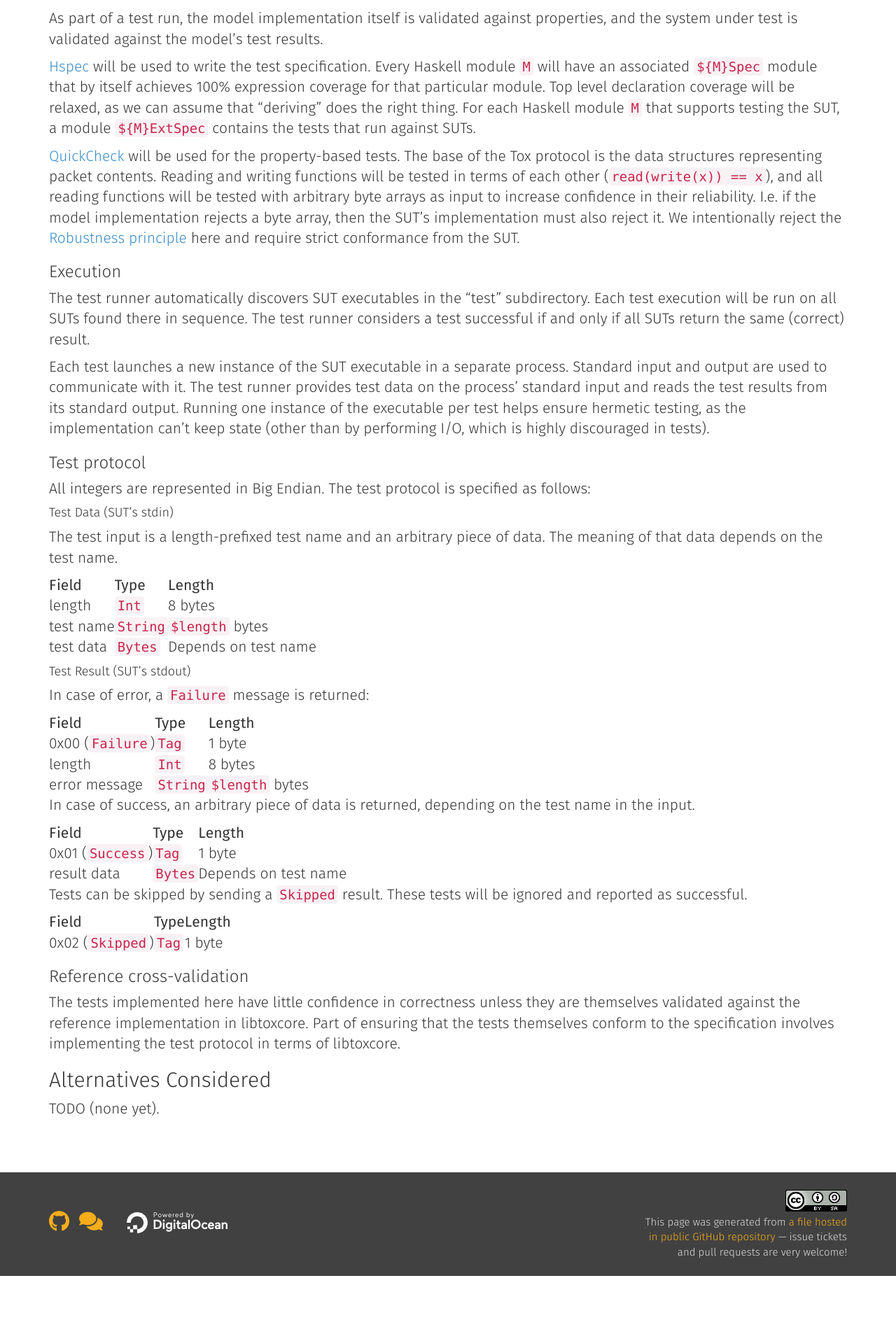
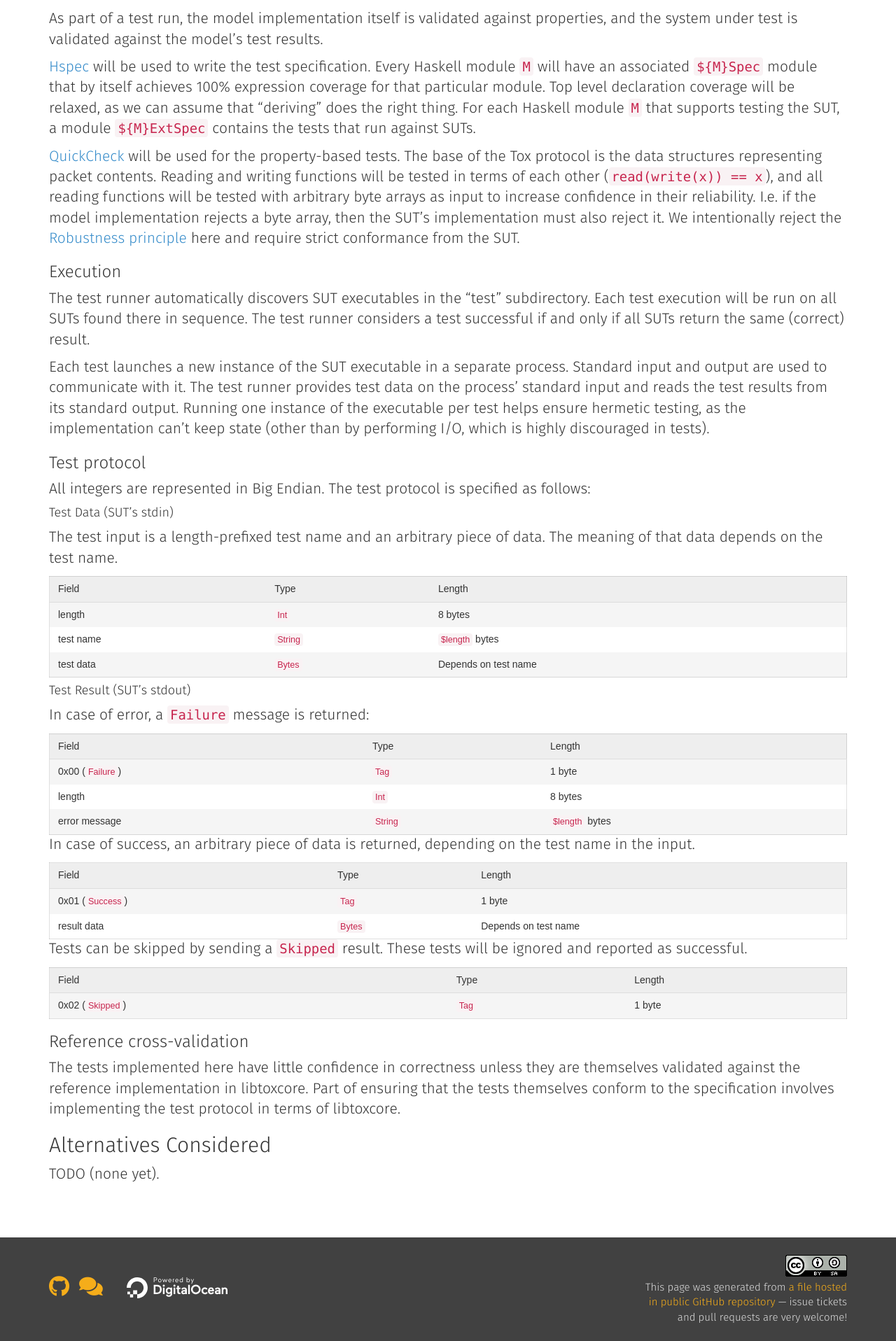
Before and after one commit to TokTok/website, a Jekyll site: the page built from toktok/designs/testing.md, in a window 1280 px wide. Shown: the part 1764-3680 px from the top of the page at 70% size. Built offline with Jekyll 4.4.1, drawn with Linux system fonts in a browser that asks for light colours; nearby versions of some CDN libraries; before the commit the page ends 3587 px from its top, so only the background shows below that.

Commit message:
Fix tables design. Close #116

```diff
--- a/toktok/static/css/style.css
+++ b/toktok/static/css/style.css
@@ -23,6 +23,107 @@ a {
 	border-color: #ECF0F1;
 	margin-bottom: 0;
 	border-radius: 0;
+}
+
+table {
+  width: 100%;
+  display: table;
+  border-spacing: 0;
+  border-radius: 0;
+  border: 1px solid rgba(0, 0, 0, 0.12);
+}
+
+table * {
+  font-family: sans-serif;
+}
+
+table a {
+  color: blue;
+  text-decoration: none;
+  font-weight: normal;
+}
+
+table a:hover {
+  font-weight: bold;
+}
+
+table th {
+  background-color: #eee;
+  border-bottom: 1px solid #ddd;
+  padding: 8px 12px;
+  text-align: left;
+  font-weight: bold;
+  font-size: 14px;
+}
+
+table td {
+  padding: 8px 12px;
+  font-size: 14px;
+  /*border-bottom: 1px solid #ccc;*/
+}
+table tr:hover td {
+  background-color: rgba(0, 0, 0, 0.12);
+}
+
+table tr:nth-child(odd) {
+  background-color: rgba(0,0,0,.04);
+}
+
+/* ID */
+.pr-table th:nth-child(1),
+.pr-table td:nth-child(1) {
+  width: 6%;
+}
+
+/* branch_name */
+.pr-table th:nth-child(2),
+.pr-table td:nth-child(2) {
+  width: 19%;
+  max-width: 19%;
+}
+
+
+/* title */
+.pr-table th:nth-child(3),
+.pr-table td:nth-child(3) {
+  width: 50%;
+  max-width: 50%;
+}
+
+/* state */
+.pr-table th:nth-child(4),
+.pr-table td:nth-child(4) {
+  width: 10%;
+  max-width: 10%;
+}
+
+/* title */
+.pr-table th:nth-child(5),
+.pr-table td:nth-child(5) {
+  width: 15%;
+  max-width: 15%;
+}
+
+.pr-table .tooltip {
+  opacity: 1;
+  font-size: 14px;
+  position: relative;
+}
+.pr-table .tooltiptext {
+  display: none;
+  position: absolute;
+  background-color: #fff;
+  border: 1px solid #ccc;
+  padding: 4px 8px;
+  z-index: 99999;
+}
+
+.pr-table .tooltip:hover {
+  width: auto;
+}
+.pr-table .tooltip:hover .tooltiptext {
+  display: block;
+  width: 160px;
 }
 
 @media (min-width: 768px) {
```
